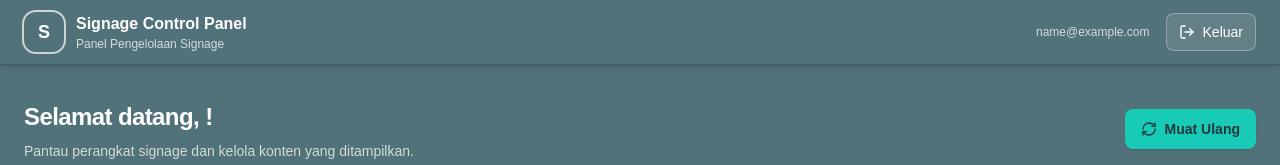
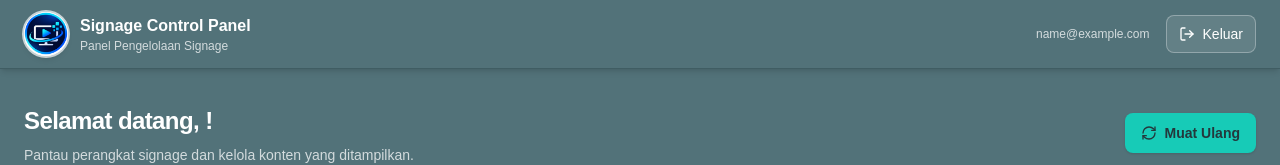
Before and after one commit to herzbay/signage-control-panel, a Next.js app in the folder apps/web/: page /dashboard in a window 1280 px wide. Shown: the top 165 px of the page. Built offline with nearby package versions, Linux system fonts and the light colour scheme; no server answers; sample sign-in values are in the browser's storage.

Commit message:
update metadata & logo app

```diff
--- a/apps/web/src/app/dashboard/page.tsx
+++ b/apps/web/src/app/dashboard/page.tsx
@@ -1,5 +1,6 @@
 "use client";
 
+import Image from "next/image";
 import { useCallback, useEffect, useState, type ReactNode } from "react";
 import { useRouter } from "next/navigation";
 import {
@@ -162,8 +163,16 @@ export default function DashboardPage() {
         <header className="sticky top-0 z-40 border-b border-[#405D63] bg-[#527279] shadow-md">
           <div className="mx-auto flex max-w-7xl items-center justify-between px-4 py-3 sm:px-6">
             <div className="flex items-center gap-3">
-            <div className="flex h-10 w-10 items-center justify-center rounded-xl bg-[#527279] text-lg font-bold text-white ring-2 ring-white/70">
-              S
+              {/* Logo Signage Control Panel */}
+              <div className="relative h-11 w-11 shrink-0 overflow-hidden rounded-full bg-white ring-2 ring-white/70 shadow-md">
+                <Image
+                  src="/logoscp.png"
+                  alt="Logo Signage Control Panel"
+                  width={44}
+                  height={44}
+                  priority
+                  className="h-full w-full object-cover"
+                />
               </div>
 
               <div>
--- a/apps/web/src/app/layout.tsx
+++ b/apps/web/src/app/layout.tsx
@@ -13,8 +13,18 @@ const geistMono = Geist_Mono({
 });
 
 export const metadata: Metadata = {
-  title: "Create Next App",
-  description: "Generated by create next app",
+  title: "Signage Control Panel",
+  description: "Dashboard manajemen perangkat dan konten digital signage.",
+  icons: {
+    icon: [
+      {
+        url: "/logoscp.png",
+        type: "image/png",
+      },
+    ],
+    shortcut: "/logoscp.png",
+    apple: "/logoscp.png",
+  },
 };
 
 export default function RootLayout({ children }: LayoutProps<"/">) {
```
Also changed, not shown: apps/web/public/logoscp.png (added), 1 other file (tests, documents, lock files or other folders). Lines whose indentation alone changed are shown as unchanged.
